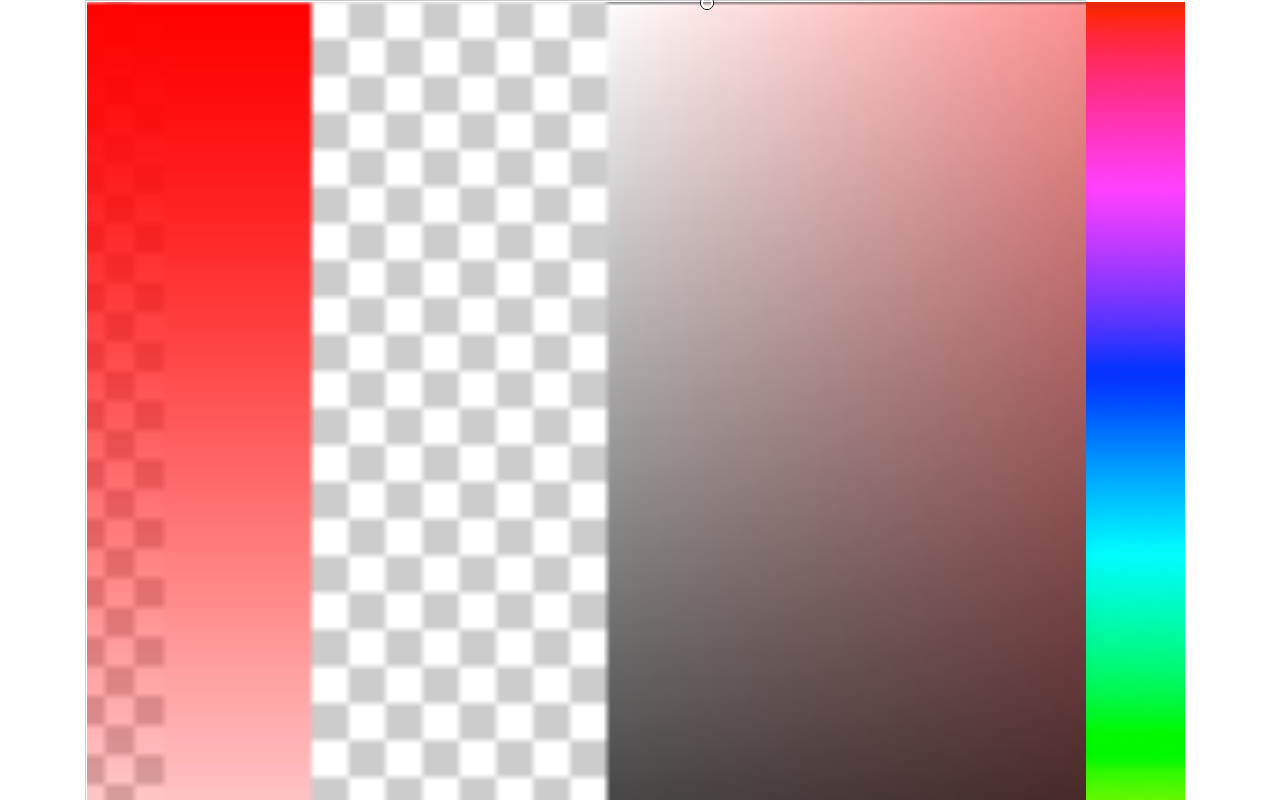
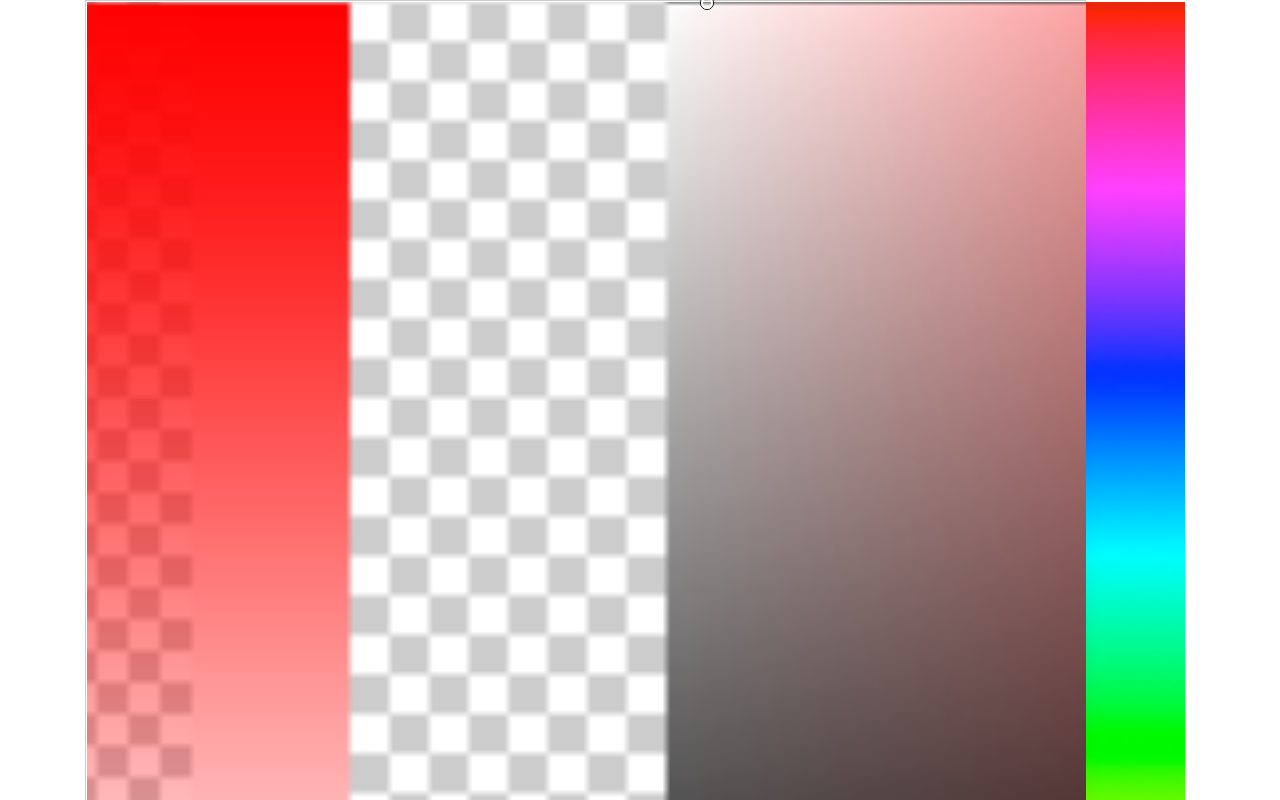
Before and after one commit to vyunak/BLE_lamp, a website: page index.html in a window 1280 px wide. Shown: the top 800 px of the page. Drawn offline with nearby package versions, Linux system fonts and the light colour scheme.

Commit message:
added size

```diff
--- a/index.html
+++ b/index.html
@@ -12,7 +12,7 @@
 {
     width: 100%;
     height: 100vw;
-    background-position: -366px 0;
+    background-position: -370px 0;
 }
 
 .minicolors-slider, .minicolors-opacity-slider {
@@ -35,7 +35,7 @@
 }
 
 .minicolors-sprite{
-    background-size: 643%;
+    background-size: 689%;
 }
 	</style>
 	<div class="container">
```
